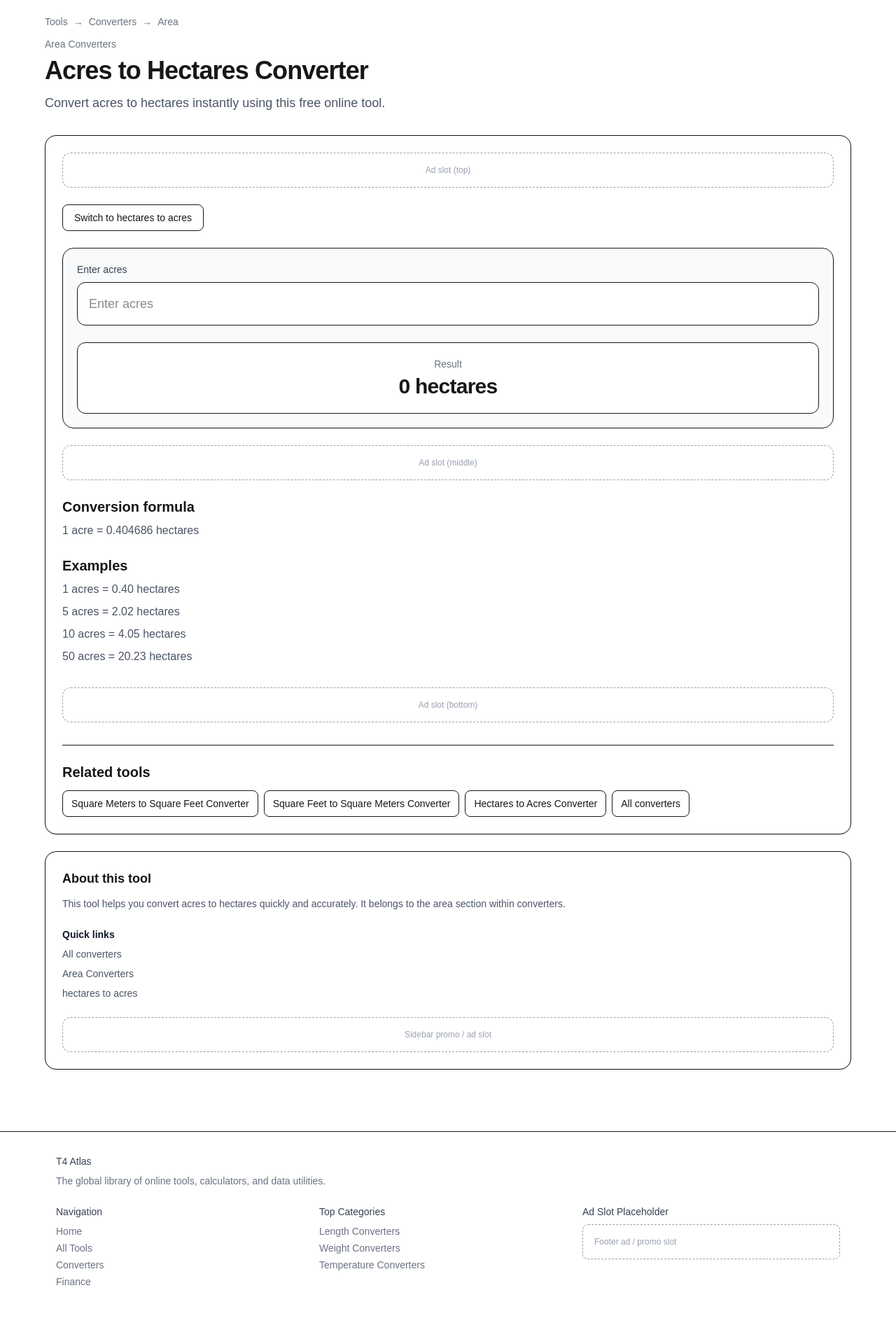
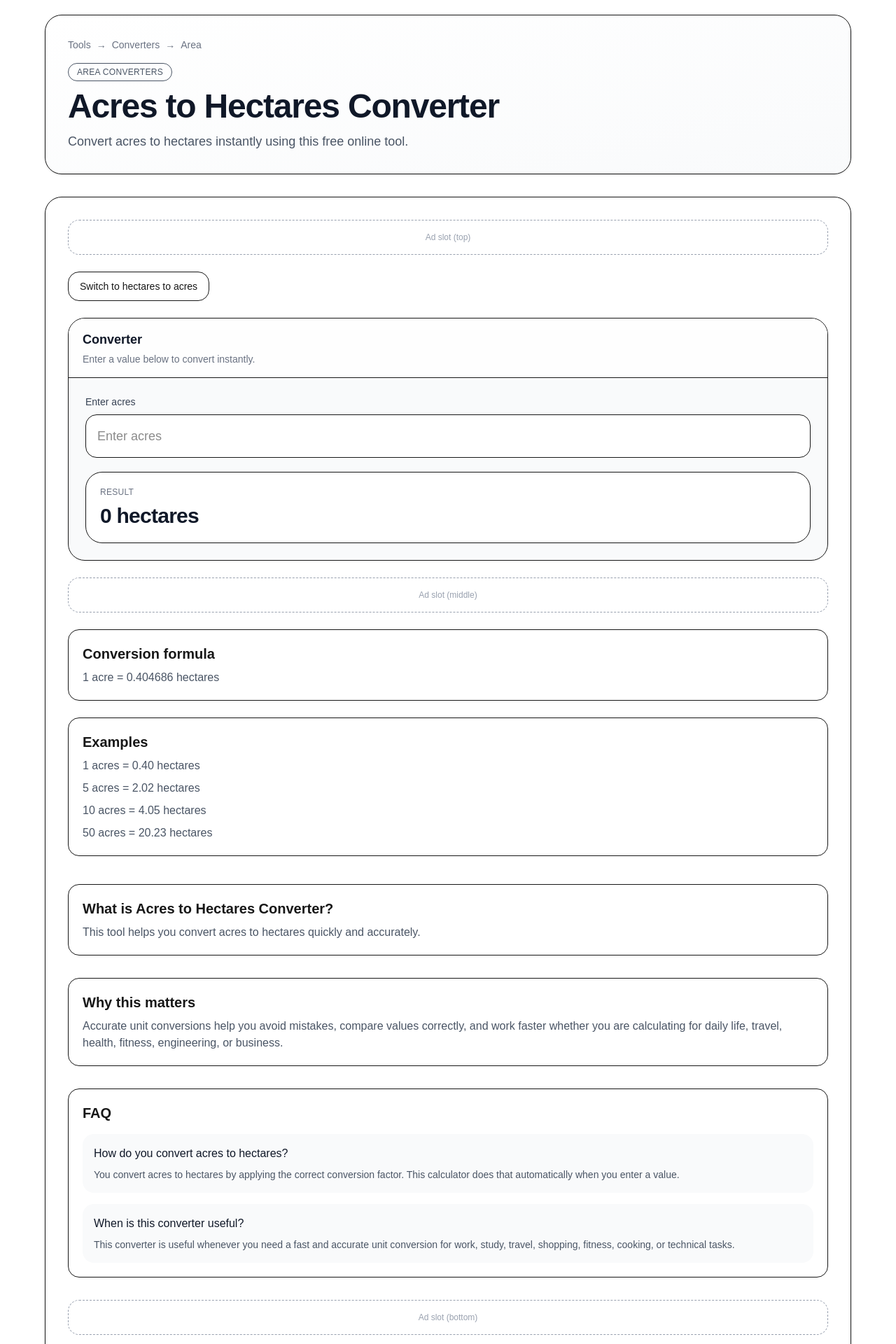
Before and after one commit to larstjessem-a11y/t4atlas, a Next.js app: page /tools/converters/acres-to-hectares in a window 1280 px wide. Shown: the part 80-2000 px from the top of the page at 70% size. Before the commit the page ends 1953 px from the top, so only its background shows below. Built offline with nearby package versions, Linux system fonts and the light colour scheme.

Commit message:
Add mortgage calculator and improve finance template specificity

```diff
--- a/components/ToolTemplate.tsx
+++ b/components/ToolTemplate.tsx
@@ -59,10 +59,10 @@ export default function ToolTemplate({ tool }: { tool?: Tool }) {
   const subcategoryLabel = tool.subcategory.replace(/-/g, " ");
 
   return (
-    <main className="py-10 px-4">
-      <div className="max-w-6xl mx-auto">
-        <div className="mb-8">
-          <div className="flex flex-wrap items-center gap-2 text-sm text-gray-500 mb-3">
+    <main className="py-10 px-4 md:px-6">
+      <div className="mx-auto max-w-6xl">
+        <div className="mb-8 rounded-3xl border bg-gradient-to-br from-white to-gray-50 p-6 shadow-sm md:p-8">
+          <div className="mb-4 flex flex-wrap items-center gap-2 text-sm text-gray-500">
             <Link href="/tools" className="hover:text-gray-900">
               Tools
             </Link>
@@ -82,24 +82,28 @@ export default function ToolTemplate({ tool }: { tool?: Tool }) {
             </Link>
           </div>
 
-          <p className="text-sm font-medium text-gray-500 mb-2 capitalize">
+          <div className="mb-3">
+            <span className="inline-flex rounded-full border px-3 py-1 text-xs font-medium uppercase tracking-wide text-gray-600">
               {subcategoryLabel} {categoryLabel}
-          </p>
+            </span>
+          </div>
 
-          <h1 className="text-4xl font-semibold tracking-tight mb-3">
+          <div className="max-w-3xl">
+            <h1 className="mb-3 text-4xl font-semibold tracking-tight text-gray-900 md:text-5xl">
               {tool.name}
             </h1>
 
-          <p className="text-lg text-gray-600 max-w-2xl">
+            <p className="text-base leading-7 text-gray-600 md:text-lg">
               {tool.description
                 ? tool.description
                 : `Convert ${tool.unitFrom} to ${tool.unitTo} instantly using this free online tool.`}
             </p>
           </div>
+        </div>
 
-        <div className="grid gap-6 lg:grid-cols-[2fr,1fr]">
-          <section className="rounded-2xl border bg-white p-6 shadow-sm">
-            <div className="mb-6 rounded-xl border border-dashed p-4 text-xs text-center text-gray-400">
+        <div className="grid gap-6 lg:grid-cols-[minmax(0,2fr),360px]">
+          <section className="rounded-3xl border bg-white p-6 shadow-sm md:p-8">
+            <div className="mb-6 rounded-2xl border border-dashed p-4 text-center text-xs text-gray-400">
               Ad slot (top)
             </div>
 
@@ -107,15 +111,26 @@ export default function ToolTemplate({ tool }: { tool?: Tool }) {
               <div className="mb-6">
                 <Link
                   href={`/tools/${tool.category}/${tool.reverseSlug}`}
-                  className="inline-block rounded-lg border px-4 py-2 text-sm font-medium hover:bg-gray-50"
+                  className="inline-flex rounded-2xl border bg-white px-4 py-2.5 text-sm font-medium transition hover:bg-gray-50"
                 >
                   Switch to {tool.unitTo} to {tool.unitFrom}
                 </Link>
               </div>
             )}
 
-            <div className="rounded-2xl bg-gray-50 p-5 border">
-              <label className="block text-sm font-medium text-gray-700 mb-2">
+            <div className="overflow-hidden rounded-3xl border bg-gray-50">
+              <div className="border-b bg-white/80 px-5 py-4">
+                <h2 className="text-lg font-semibold text-gray-900">
+                  Converter
+                </h2>
+                <p className="mt-1 text-sm text-gray-500">
+                  Enter a value below to convert instantly.
+                </p>
+              </div>
+
+              <div className="space-y-5 p-5 md:p-6">
+                <div>
+                  <label className="mb-2 block text-sm font-medium text-gray-700">
                     Enter {tool.unitFrom}
                   </label>
 
@@ -124,26 +139,28 @@ export default function ToolTemplate({ tool }: { tool?: Tool }) {
                     value={value}
                     placeholder={`Enter ${tool.unitFrom ?? "value"}`}
                     onChange={(e) => setValue(e.target.value)}
-                className="w-full rounded-xl border bg-white p-4 text-lg outline-none focus:border-gray-400"
+                    className="w-full rounded-2xl border bg-white p-4 text-lg outline-none transition focus:border-gray-400"
                   />
+                </div>
 
-              <div className="mt-6 rounded-xl bg-white border p-5 text-center">
-                <div className="text-sm text-gray-500 mb-1">Result</div>
-                <div className="text-3xl font-bold tracking-tight">
+                <div className="rounded-3xl border bg-white p-5">
+                  <div className="mb-2 text-xs font-medium uppercase tracking-wide text-gray-500">
+                    Result
+                  </div>
+                  <div className="text-3xl font-semibold tracking-tight text-gray-900">
                     {result} {tool.unitTo}
                   </div>
                 </div>
               </div>
+            </div>
 
-            <div className="my-6 rounded-xl border border-dashed p-4 text-xs text-center text-gray-400">
+            <div className="my-6 rounded-2xl border border-dashed p-4 text-center text-xs text-gray-400">
               Ad slot (middle)
             </div>
 
             <div className="grid gap-6">
-              <section>
-                <h2 className="text-xl font-semibold mb-2">
-                  Conversion formula
-                </h2>
+              <section className="rounded-2xl border p-5">
+                <h2 className="mb-2 text-xl font-semibold">Conversion formula</h2>
                 <p className="text-gray-600">{tool.formula}</p>
               </section>
 
@@ -151,13 +168,14 @@ export default function ToolTemplate({ tool }: { tool?: Tool }) {
                 tool.factor &&
                 tool.unitFrom &&
                 tool.unitTo && (
-                  <section>
-                    <h2 className="text-xl font-semibold mb-2">Examples</h2>
+                  <section className="rounded-2xl border p-5">
+                    <h2 className="mb-2 text-xl font-semibold">Examples</h2>
                     <ul className="space-y-2 text-gray-600">
                       {tool.examples.map((example) => (
                         <li key={example}>
                           {example} {tool.unitFrom} ={" "}
-    {(example * (tool.factor ?? 0)).toFixed(2)} {tool.unitTo}
+                          {(example * (tool.factor ?? 0)).toFixed(2)}{" "}
+                          {tool.unitTo}
                         </li>
                       ))}
                     </ul>
@@ -165,19 +183,71 @@ export default function ToolTemplate({ tool }: { tool?: Tool }) {
                 )}
             </div>
 
-            <div className="my-8 rounded-xl border border-dashed p-4 text-xs text-center text-gray-400">
+            <div className="mt-10 space-y-8">
+              <section className="rounded-2xl border p-5">
+                <h2 className="mb-2 text-xl font-semibold">
+                  What is {tool.name}?
+                </h2>
+                <p className="text-gray-600">
+                  {tool.seoIntro
+                    ? tool.seoIntro
+                    : tool.description
+                    ? tool.description
+                    : `This tool helps you convert ${tool.unitFrom} to ${tool.unitTo} quickly and accurately.`}
+                </p>
+              </section>
+
+              <section className="rounded-2xl border p-5">
+                <h2 className="mb-2 text-xl font-semibold">Why this matters</h2>
+                <p className="text-gray-600">
+                  Accurate unit conversions help you avoid mistakes, compare values
+                  correctly, and work faster whether you are calculating for daily
+                  life, travel, health, fitness, engineering, or business.
+                </p>
+              </section>
+
+              <section className="rounded-2xl border p-5">
+                <h2 className="mb-4 text-xl font-semibold">FAQ</h2>
+
+                <div className="space-y-4">
+                  <div className="rounded-2xl bg-gray-50 p-4">
+                    <h3 className="mb-2 font-medium text-gray-900">
+                      How do you convert {tool.unitFrom} to {tool.unitTo}?
+                    </h3>
+                    <p className="text-sm text-gray-600">
+                      You convert {tool.unitFrom} to {tool.unitTo} by applying the
+                      correct conversion factor. This calculator does that
+                      automatically when you enter a value.
+                    </p>
+                  </div>
+
+                  <div className="rounded-2xl bg-gray-50 p-4">
+                    <h3 className="mb-2 font-medium text-gray-900">
+                      When is this converter useful?
+                    </h3>
+                    <p className="text-sm text-gray-600">
+                      This converter is useful whenever you need a fast and accurate
+                      unit conversion for work, study, travel, shopping, fitness,
+                      cooking, or technical tasks.
+                    </p>
+                  </div>
+                </div>
+              </section>
+            </div>
+
+            <div className="my-8 rounded-2xl border border-dashed p-4 text-center text-xs text-gray-400">
               Ad slot (bottom)
             </div>
 
             <div className="border-t pt-6">
-              <h2 className="text-xl font-semibold mb-3">Related tools</h2>
+              <h2 className="mb-3 text-xl font-semibold">Related tools</h2>
 
               <div className="flex flex-wrap gap-2">
                 {relatedTools.map((related) => (
                   <Link
                     key={related.slug}
                     href={`/tools/${related.category}/${related.slug}`}
-                    className="inline-block rounded-lg border px-3 py-2 text-sm hover:bg-gray-50"
+                    className="inline-block rounded-xl border px-3 py-2 text-sm hover:bg-gray-50"
                   >
                     {related.name}
                   </Link>
@@ -185,7 +255,7 @@ export default function ToolTemplate({ tool }: { tool?: Tool }) {
 
                 <Link
                   href={`/tools/${tool.category}`}
-                  className="inline-block rounded-lg border px-3 py-2 text-sm hover:bg-gray-50"
+                  className="inline-block rounded-xl border px-3 py-2 text-sm hover:bg-gray-50"
                 >
                   All {tool.category}
                 </Link>
@@ -193,18 +263,19 @@ export default function ToolTemplate({ tool }: { tool?: Tool }) {
             </div>
           </section>
 
-          <aside className="rounded-2xl border bg-white p-6 shadow-sm h-fit">
-            <h3 className="text-lg font-semibold mb-3">About this tool</h3>
-            <p className="text-sm text-gray-600">
+          <aside className="h-fit rounded-3xl border bg-white p-6 shadow-sm">
+            <h3 className="mb-3 text-lg font-semibold">About this tool</h3>
+            <p className="text-sm leading-6 text-gray-600">
               This tool helps you convert {tool.unitFrom} to {tool.unitTo} quickly
               and accurately. It belongs to the {subcategoryLabel} section within{" "}
               {categoryLabel}.
             </p>
 
-            <div className="mt-6">
-              <h4 className="text-sm font-semibold text-gray-900 mb-2">
+            <div className="mt-6 rounded-2xl bg-gray-50 p-4">
+              <h4 className="mb-3 text-sm font-semibold text-gray-900">
                 Quick links
               </h4>
+
               <div className="flex flex-col gap-2 text-sm">
                 <Link
                   href={`/tools/${tool.category}`}
@@ -231,7 +302,7 @@ export default function ToolTemplate({ tool }: { tool?: Tool }) {
               </div>
             </div>
 
-            <div className="mt-6 rounded-xl border border-dashed p-4 text-xs text-center text-gray-400">
+            <div className="mt-6 rounded-2xl border border-dashed p-4 text-center text-xs text-gray-400">
               Sidebar promo / ad slot
             </div>
           </aside>
--- a/data/tools.ts
+++ b/data/tools.ts
@@ -483,4 +483,16 @@ seoIntro:
     "Calculate the compound annual growth rate (CAGR) to measure the average yearly return of an investment over time.",
   seoIntro:
     "A CAGR calculator helps you measure the average annual return of an investment over multiple years. It is useful when you want to compare investments with different time horizons on a like-for-like basis.",
+},
+{
+  slug: "mortgage-calculator",
+  name: "Mortgage Calculator",
+  category: "finance",
+  subcategory: "loans",
+  type: "finance",
+  financeType: "loan-payment",
+  description:
+    "Estimate your monthly mortgage payment based on loan amount, interest rate, and loan term.",
+  seoIntro:
+    "A mortgage calculator helps you estimate your monthly home loan payments based on interest rate, loan term, and principal. It is essential when comparing mortgages and planning home purchases."
 },];
```
Also changed, not shown: components/FinanceTemplate.tsx (+33 -5 lines). Lines whose indentation alone changed are shown as unchanged.
